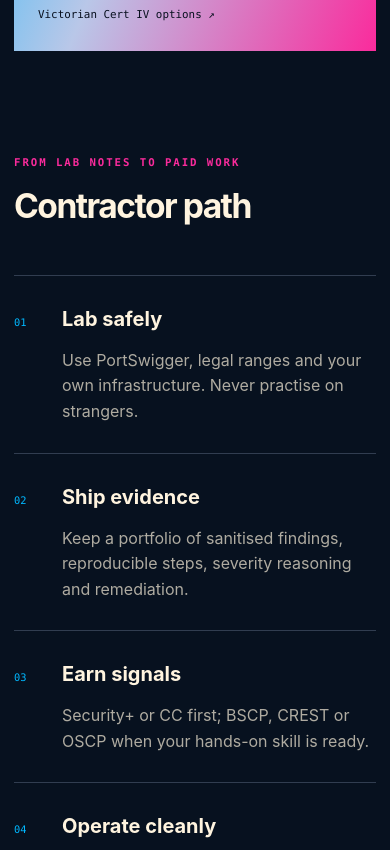
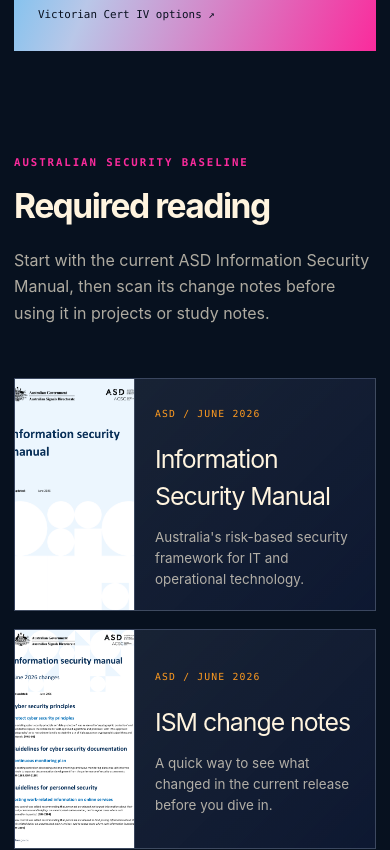
Before and after one commit to bitpixi2/bitpixi-learns-cybersec, a Next.js app: page / in a window 390 px wide. Shown: the part 8880-9730 px from the top of the page. Built offline with nearby package versions, Linux system fonts and the light colour scheme.

Commit message:
Add ASD required reading shelf and footer links

```diff
--- a/app/globals.css
+++ b/app/globals.css
@@ -325,7 +325,7 @@
 .field-marks,
 .owlsec-callout,
 .roadmap,
-.career-path,
+.required-reading,
 .watchlist,
 .merch {
   width: min(1400px, calc(100% - 40px));
@@ -632,19 +632,20 @@
 .gate-links { display: grid; gap: 14px; position: relative; z-index: 2; }
 .gate-links a { font-family: var(--mono); font-size: 0.68rem; line-height: 1.5; }
 
-.career-path { padding: 24px 0 120px; }
+.required-reading { padding: 24px 0 120px; }
 .section-title { display: grid; grid-template-columns: 1fr 1fr; column-gap: 40px; align-items: end; margin-bottom: 52px; }
 .section-title .eyebrow { grid-column: 1 / -1; }
 .section-title h2 { font-size: clamp(2.1rem, 3.5vw, 4rem); }
 .section-title > p:last-child { justify-self: end; }
 
-.career-path ol { list-style: none; margin: 0; padding: 0; border-top: 1px solid var(--line); }
-.career-path li { display: grid; grid-template-columns: 70px 250px 1fr; gap: 24px; align-items: baseline; border-bottom: 1px solid var(--line); padding: 28px 0; }
-.career-path li span { color: var(--woodsy-cyan); font-family: var(--mono); font-size: 0.65rem; }
-.career-path li strong { font-size: 1.25rem; }
-.career-path li p { color: var(--muted); margin: 0; line-height: 1.6; }
-.career-links { display: flex; flex-wrap: wrap; gap: 20px 34px; margin-top: 30px; }
-.career-links a { font-family: var(--mono); color: var(--woodsy-cyan); font-size: 0.65rem; text-underline-offset: 4px; }
+.reading-grid { display: grid; grid-template-columns: 1fr 1fr; gap: 18px; }
+.reading-grid a { display: grid; grid-template-columns: minmax(150px, 0.62fr) 1fr; min-height: 290px; text-decoration: none; border: 1px solid var(--line); background: linear-gradient(135deg, rgba(185, 199, 232, 0.11), rgba(16, 27, 57, 0.7)); overflow: hidden; transition: border-color 160ms ease, transform 160ms ease; }
+.reading-grid a:hover { border-color: var(--woodsy-cyan); transform: translateY(-3px); }
+.reading-grid img { width: 100%; height: 100%; object-fit: cover; object-position: top; border-right: 1px solid var(--line); }
+.reading-grid a > div { padding: 28px; align-self: center; }
+.reading-grid span { color: var(--guarded-orange); font-family: var(--mono); font-size: 0.61rem; letter-spacing: 0.12em; }
+.reading-grid h3 { margin: 18px 0 12px; font-size: 1.55rem; letter-spacing: -0.04em; }
+.reading-grid p { margin: 0; color: var(--muted); font-size: 0.84rem; line-height: 1.55; }
 
 .watchlist { padding: 112px 0; border-top: 1px solid var(--line); background: linear-gradient(90deg, rgba(185, 199, 232, 0.08), rgba(250, 43, 156, 0.08), transparent); }
 .watch-grid { display: grid; grid-template-columns: repeat(3, 1fr); border-top: 1px solid var(--line); border-left: 1px solid var(--line); }
@@ -681,6 +682,9 @@
 
 footer p { color: var(--paper); font-weight: 800; }
 footer small { justify-self: end; }
+.footer-links { display: flex; flex-wrap: wrap; justify-content: center; gap: 8px 14px; }
+.footer-links a { color: var(--guarded-periwinkle); text-decoration: none; }
+.footer-links a:hover { color: var(--guarded-pink); }
 
 @media (max-width: 1120px) {
   .hero { grid-template-columns: 1fr; min-height: auto; }
@@ -704,7 +708,7 @@
   .field-marks,
   .owlsec-callout,
   .roadmap,
-  .career-path,
+  .required-reading,
   .watchlist,
   .merch { width: min(100% - 28px, 1400px); }
   .broker-stage { grid-template-columns: 1fr; min-height: auto; }
@@ -718,8 +722,7 @@
   .mission-action { grid-column: 3; justify-self: start; text-align: left; }
   .authorisation-gate { grid-template-columns: 1fr; padding: 36px; }
   .gate-links { grid-column: auto; }
-  .career-path li { grid-template-columns: 44px 1fr; }
-  .career-path li p { grid-column: 2; }
+  .reading-grid { grid-template-columns: 1fr; }
   .watch-grid { grid-template-columns: 1fr 1fr; }
   .section-title > p:last-child { justify-self: start; }
   .merch-grid { grid-template-columns: 1fr; }
@@ -753,8 +756,9 @@
   .mission-action { grid-column: 2; }
   .authorisation-gate { padding: 28px 24px; margin-bottom: 80px; }
   .gate-symbol { width: 112px; height: 112px; font-size: 1.25rem; }
-  .career-path { padding-bottom: 90px; }
-  .career-path li { grid-template-columns: 34px 1fr; gap: 14px; }
+  .required-reading { padding-bottom: 90px; }
+  .reading-grid a { grid-template-columns: 120px 1fr; min-height: 220px; }
+  .reading-grid a > div { padding: 20px; }
   .watch-grid { grid-template-columns: 1fr; }
   .watch-grid a { min-height: 220px; }
   .merch-caption { padding: 18px; }
--- a/app/page.tsx
+++ b/app/page.tsx
@@ -508,21 +508,21 @@
         </div>
       </section>
 
-      <section className="career-path">
+      <section className="required-reading">
         <div className="section-title">
-          <p className="eyebrow">FROM LAB NOTES TO PAID WORK</p>
-          <h2>Contractor path</h2>
+          <p className="eyebrow">AUSTRALIAN SECURITY BASELINE</p>
+          <h2>Required reading</h2>
+          <p>Start with the current ASD Information Security Manual, then scan its change notes before using it in projects or study notes.</p>
         </div>
-        <ol>
-          <li><span>01</span><strong>Lab safely</strong><p>Use PortSwigger, legal ranges and your own infrastructure. Never practise on strangers.</p></li>
-          <li><span>02</span><strong>Ship evidence</strong><p>Keep a portfolio of sanitised findings, reproducible steps, severity reasoning and remediation.</p></li>
-          <li><span>03</span><strong>Earn signals</strong><p>Security+ or CC first; BSCP, CREST or OSCP when your hands-on skill is ready.</p></li>
-          <li><span>04</span><strong>Operate cleanly</strong><p>Set up the appropriate ABN/business structure, contracts and professional indemnity cover.</p></li>
-          <li><span>05</span><strong>Move upstream</strong><p>After real experience, explore security architecture, AI governance and eventually IRAP eligibility.</p></li>
-        </ol>
-        <div className="career-links">
-          <a href="https://register.business.gov.au/" target="_blank" rel="noreferrer">Australian Business Registration Service ↗</a>
-          <a href="https://www.cyber.gov.au/business-government/protecting-devices-systems/assessment-evaluation-programs/irap/how-to-become-an-irap-assessor" target="_blank" rel="noreferrer">Long-term IRAP assessor requirements ↗</a>
+        <div className="reading-grid">
+          <a href="https://www.cyber.gov.au/sites/default/files/2026-06/Information%20security%20manual%20%28June%202026%29.pdf" target="_blank" rel="noreferrer">
+            <img src="/reading/ism-june-2026-cover.png" alt="First page of ASD's Information Security Manual, June 2026" />
+            <div><span>ASD / JUNE 2026</span><h3>Information Security Manual</h3><p>Australia&apos;s risk-based security framework for IT and operational technology.</p></div>
+          </a>
+          <a href="https://www.cyber.gov.au/sites/default/files/2026-06/ISM%20June%202026%20changes%20%28June%202026%29.pdf" target="_blank" rel="noreferrer">
+            <img src="/reading/ism-changes-june-2026-cover.png" alt="First page of ASD's Information Security Manual June 2026 changes" />
+            <div><span>ASD / JUNE 2026</span><h3>ISM change notes</h3><p>A quick way to see what changed in the current release before you dive in.</p></div>
+          </a>
         </div>
       </section>
 
@@ -530,7 +530,7 @@
         <div className="section-title">
           <p className="eyebrow">GUARDED&apos;S WATCH DESK / AUSTRALIA</p>
           <h2>Watchlist</h2>
-          <p>These are the useful Australian feeds for AI scams, human harm, privacy and responsible deployment.</p>
+          <p>Useful Australian feeds for AI scams, human harm, privacy and responsible deployment.</p>
         </div>
         <div className="watch-grid">
           {watchlist.map((item, index) => (
@@ -568,7 +568,13 @@
 
       <footer>
         <p>BITPIXI LEARNS CYBERSEC</p>
-        <span>LEARN · LAB · EXPLAIN · SHIP</span>
+        <span className="footer-links">
+          <a href="https://www.linkedin.com/in/bitpixi" target="_blank" rel="noreferrer">LinkedIn</a>
+          <a href="https://bitpixi.com/" target="_blank" rel="noreferrer">Website</a>
+          <a href="https://github.com/bitpixi2" target="_blank" rel="noreferrer">GitHub</a>
+          <a href="mailto:Kasey.bitpixi@gmail.com">Email</a>
+          <a href="https://x.com/bitpixi" target="_blank" rel="noreferrer">X</a>
+        </span>
         <small>Personal field plan · updated July 2026</small>
       </footer>
     </main>
```
Also changed, not shown: public/reading/ism-changes-june-2026-cover.png (added), public/reading/ism-june-2026-cover.png (added).
